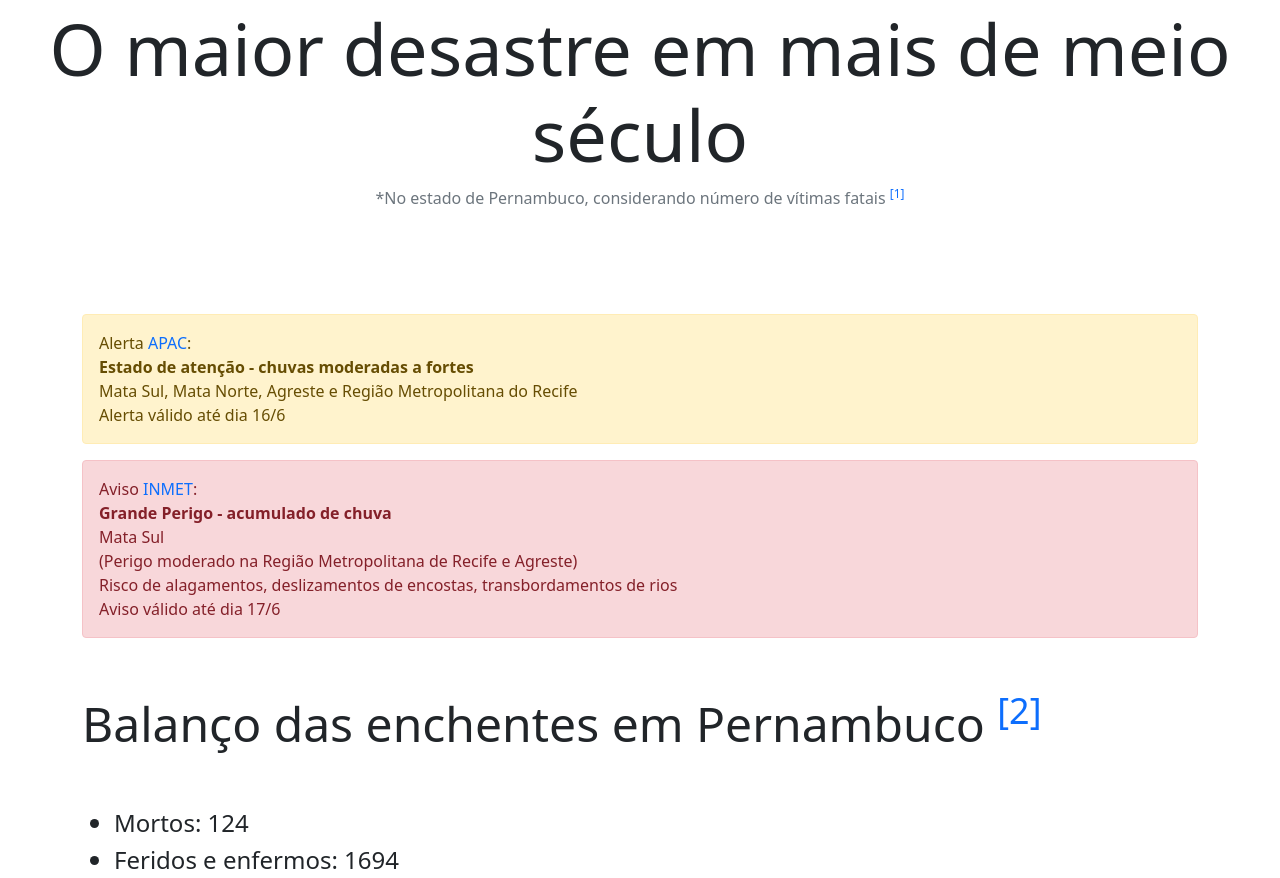
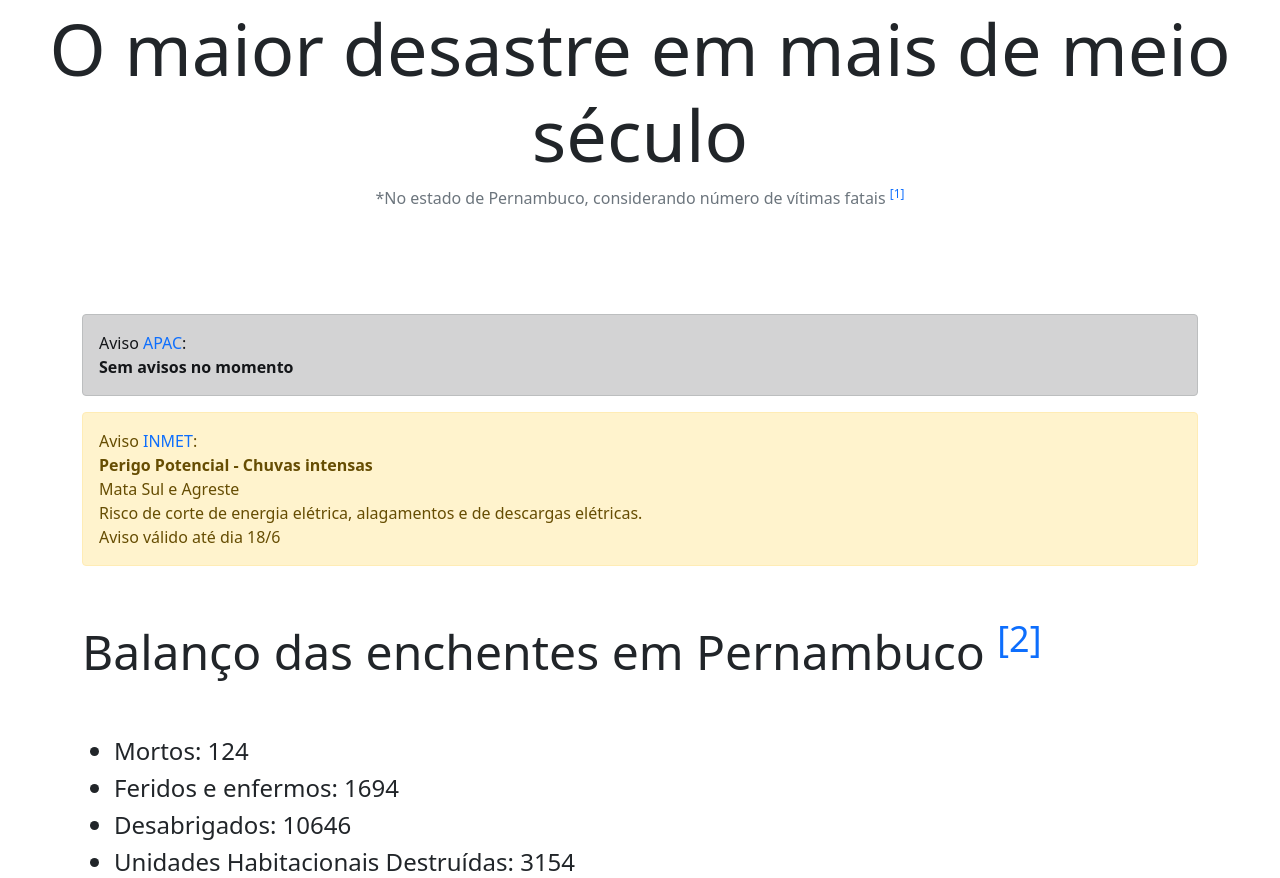
Before and after one commit to oriapierre/enchentes-pe, a Flask app: page /sobre in a window 1280 px wide. Shown: the part 119-997 px from the top of the page. Run offline with Flask 2, Linux system fonts and the light colour scheme; some libraries are stand-ins or nearby versions.

Commit message:
Update sobre.html

```diff
--- a/templates/sobre.html
+++ b/templates/sobre.html
@@ -18,20 +18,17 @@
     </p>
     <p class = 'spasado'></p>
     <main class = "container py-5 text-start">
-        <div class="alert alert-warning" role="alert">
-            Alerta <a href="https://www.apac.pe.gov.br/avisos/">APAC</a>:<br>
-            <b>Estado de atenção - chuvas moderadas a fortes</b><br>
-            Mata Sul, Mata Norte, Agreste e Região Metropolitana do Recife<br>
-            Alerta válido até dia 16/6
+        <div class="alert alert-dark" role="alert">
+            Aviso <a href="https://www.apac.pe.gov.br/avisos/">APAC</a>:<br>
+            <b>Sem avisos no momento</b><br>
         </div>
         <p></p>
-        <div class="alert alert-danger" role="danger">
+        <div class="alert alert-warning" role="alert">
             Aviso <a href="https://portal.inmet.gov.br/">INMET</a>:<br>
-            <b>Grande Perigo - acumulado de chuva</b><br>
-            Mata Sul<br>
-            (Perigo moderado na Região Metropolitana de Recife e Agreste)<br>
-            Risco de alagamentos, deslizamentos de encostas, transbordamentos de rios<br>
-            Aviso válido até dia 17/6
+            <b>Perigo Potencial - Chuvas intensas</b><br>
+            Mata Sul e Agreste<br>
+            Risco de corte de energia elétrica, alagamentos e de descargas elétricas.<br>
+            Aviso válido até dia 18/6
         </div>
         <p class = 'spasado'></p>
         <p></p>
```
